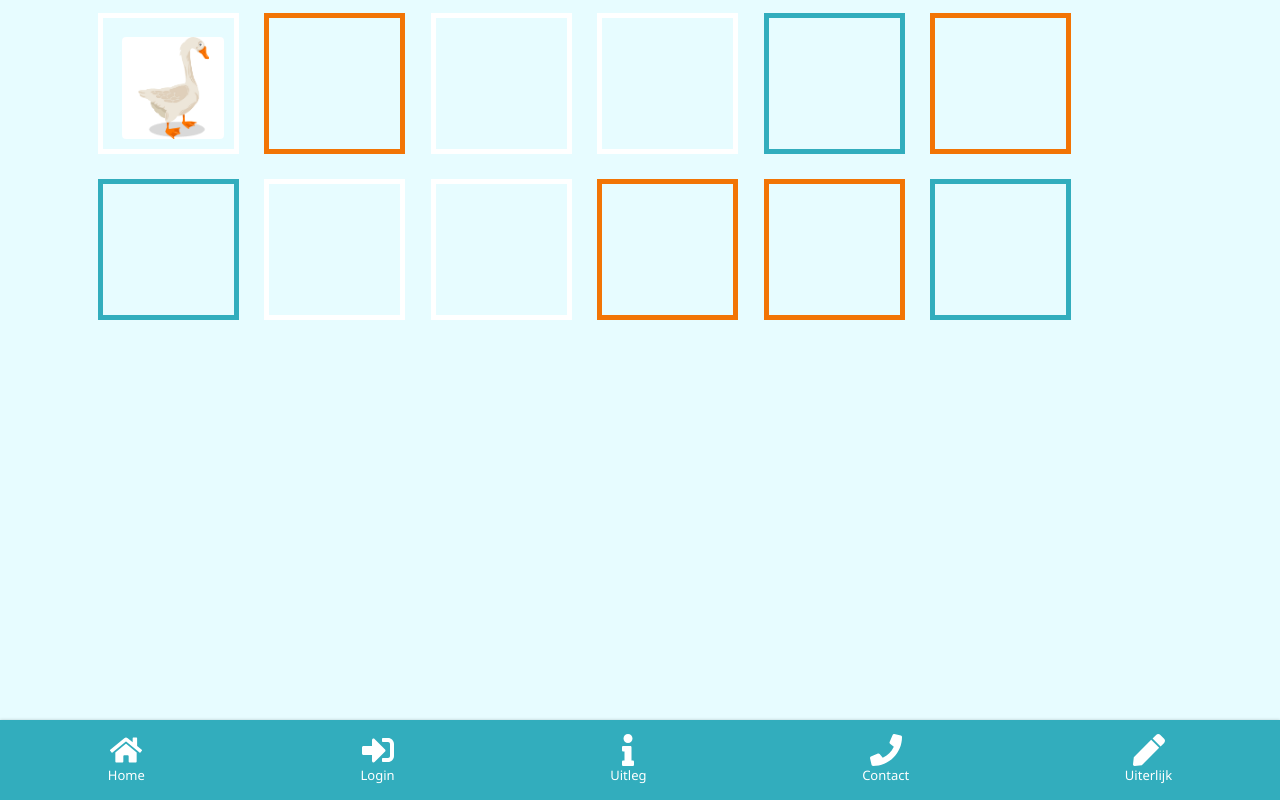
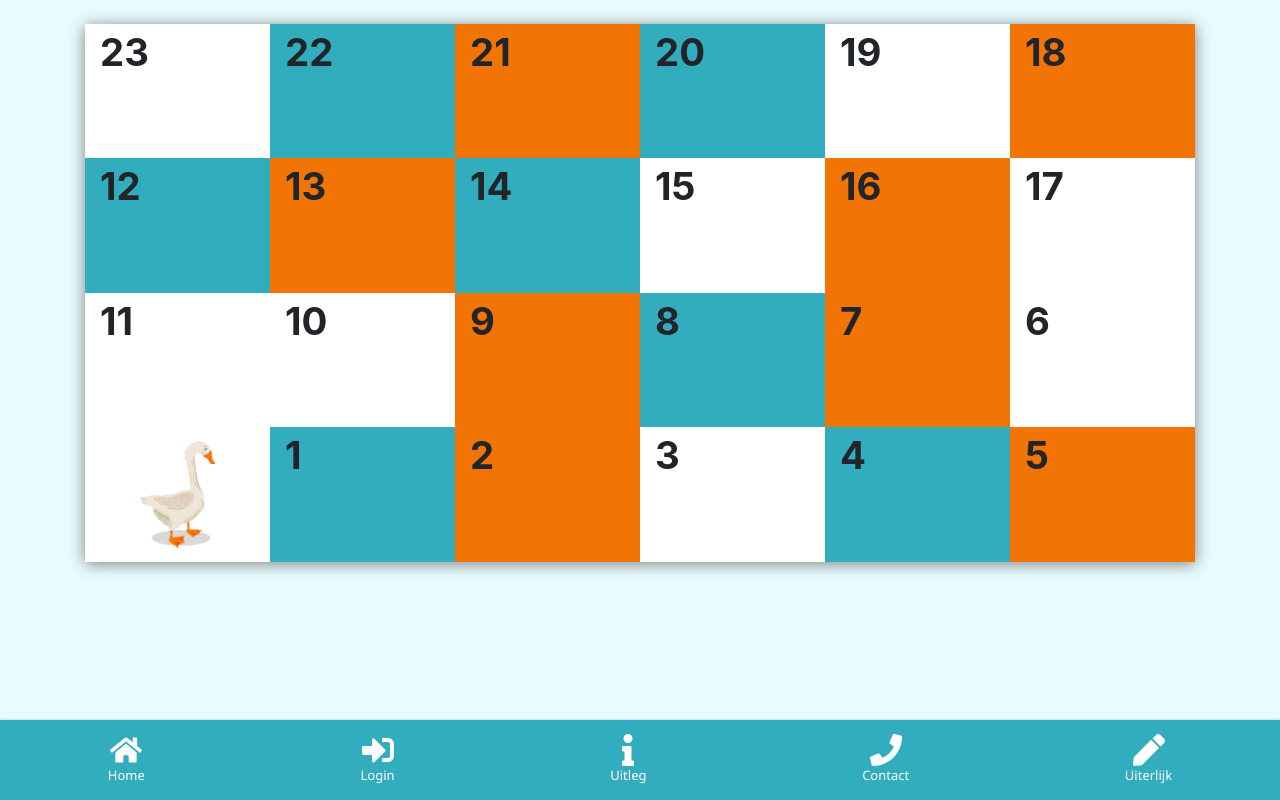
Before and after one commit to roydbie/Carmony, a React (Create React App) app: page /spelpagina in a window 1280 px wide. Built offline with nearby package versions, Linux system fonts and the light colour scheme.

Commit message:
Spelpagina voorgegeven en random getal toegevoegd

```diff
--- a/src/App.css
+++ b/src/App.css
@@ -42,46 +42,62 @@ body {
 }
 
 .board {
-  display: grid;
-  flex-direction: column;
-
-  width: 11.01vw;
-  height: 11vw;
-
-  background-color: #E7FCFF;
-  border: 2px solid black;
-
-  padding: 1.5vw;
-  margin: 1vw;
-
-  float: left;
+  width: 100%;
+  height: 100%;
+  padding: 0;
+  margin: 0;
 }
 
 .board .card {
-  padding: 15px 25px;
-
+  margin: 0;
+  padding:0;
   cursor: pointer;
-  margin-bottom: 15px;
-  width: 8vw;
-  height: 8vw;
+  width: 80%;
+  margin-left: 10%;
+  top: 10%;
+  height: 80%;
   background-image: url(./img/gans.png);
   background-position: center;
   background-repeat: no-repeat;
   background-size:contain;
-  background-color: white;
-  border: 0px solid black;
+  mix-blend-mode: normal;
+  border: none;
+  outline: none;
+  background-color: transparent;
+
+}
+
+.board p {
+  position:absolute;
+  text-align: center;
+  margin: auto;
+  padding: auto;
+  font-size: 3vw;
+  font-weight: bold;
 }
 
 
+
 .orange {
-  border: 5px solid #f27405;
-  /*background-color: #f27405;*/
+  background-color: #f27405;
 }
 
 .blue {
-  border: 5px solid #32adbd;
+  background-color: #32adbd;
 }
 
 .null {
-  border: 5px solid #ffffff;
+  background-color: #ffffff;
 }
+
+.colll {
+  text-align: center;
+}
+
+.rowww {
+  height: 10.5vw;
+}
+
+.containerrr {
+  box-shadow: 0px 2px 15px grey;
+}
--- a/src/SpelPagina.js
+++ b/src/SpelPagina.js
@@ -1,59 +1,55 @@
 import React from 'react'
-import GansFoto from './img/gans.png'
 import Board from './components/Board'
 import Card from './components/Card'
+import Container from 'react-bootstrap/Container'
+import Row from 'react-bootstrap/Row'
+import Col from 'react-bootstrap/Col'
+
+function getRandomInt(max) {
+  return Math.floor(Math.random() * Math.floor(max));
+}
+
+console.log(getRandomInt(3));
+
 
 export const SpelPagina = () => (
   <div>
-  <Board id="board-1" className="board null">
-    <Card id="card-1" className="card" draggable="true">
+  <br/>
+    <Container className="containerrr">
+      <Row className="rowww">
+        <Col className="colll null"><Board id="24" className="board"><p>23</p></Board></Col>
+        <Col className="colll blue"><Board id="23" className="board"><p>22</p></Board></Col>
+        <Col className="colll orange"><Board id="22" className="board"><p>21</p></Board></Col>
+        <Col className="colll blue"><Board id="21" className="board"><p>20</p></Board></Col>
+        <Col className="colll null"><Board id="20" className="board"><p>19</p></Board></Col>
+        <Col className="colll orange"><Board id="19" className="board"><p>18</p></Board></Col>
+      </Row>
+      <Row className="rowww">
+        <Col className="colll blue"><Board id="13" className="board"><p>12</p></Board></Col>
+        <Col className="colll orange"><Board id="14" className="board"><p>13</p></Board></Col>
+        <Col className="colll blue"><Board id="15" className="board"><p>14</p></Board></Col>
+        <Col className="colll null"><Board id="16" className="board"><p>15</p></Board></Col>
+        <Col className="colll orange"><Board id="17" className="board"><p>16</p></Board></Col>
+        <Col className="colll null"><Board id="18" className="board"><p>17</p></Board></Col>
+      </Row>
+      <Row className="rowww">
+        <Col className="colll null "><Board id="12" className="board"><p>11</p></Board></Col>
+        <Col className="colll null"><Board id="11" className="board"><p>10</p></Board></Col>
+        <Col className="colll orange"><Board id="10" className="board"><p>9</p></Board></Col>
+        <Col className="colll blue"><Board id="9" className="board"><p>8</p></Board></Col>
+        <Col className="colll orange"><Board id="8" className="board"><p>7</p></Board></Col>
+        <Col className="colll null"><Board id="7" className="board"><p>6</p></Board></Col>
+      </Row>
 
-    </Card>
-  </Board>
-
-  <Board id="board-2" className="board orange">
-
-  </Board>
-
-  <Board id="board-3" className="board null">
-
-  </Board>
-
-  <Board id="board-4" className="board null">
-
-  </Board>
-
-  <Board id="board-5" className="board blue">
-
-  </Board>
-
-  <Board id="board-6" className="board orange">
-
-  </Board>
-
-  <Board id="board-7" className="board blue">
-
-  </Board>
-
-  <Board id="board-8" className="board null">
-
-  </Board>
-
-  <Board id="board-9" className="board null">
-
-  </Board>
-
-  <Board id="board-10" className="board orange">
-
-  </Board>
-
-  <Board id="board-11" className="board orange">
-
-  </Board>
-
-  <Board id="board-12" className="board blue">
-
-  </Board>
+      <Row className="rowww">
+        <Col className="colll null"><Board id="1" className="board"><Card id="card-1" className="card" draggable="true"></Card></Board></Col>
+        <Col className="colll blue"><Board id="2" className="board"><p>1</p></Board></Col>
+        <Col className="colll orange"><Board id="3" className="board"><p>2</p></Board></Col>
+        <Col className="colll null"><Board id="4" className="board"><p>3</p></Board></Col>
+        <Col className="colll blue"><Board id="5" className="board"><p>4</p></Board></Col>
+        <Col className="colll orange"><Board id="6" className="board"><p>5</p></Board></Col>
+      </Row>
+    </Container>
 
   </div>
 
--- a/src/components/Board.js
+++ b/src/components/Board.js
@@ -1,4 +1,8 @@
 import React from 'react'
+
+function getRandomInt(max) {
+  return Math.floor(Math.random() * Math.floor(max));
+}
 
 function Board (props) {
 const drop = e => {
@@ -7,6 +11,12 @@ const drop = e => {
 
   const card = document.getElementById(card_id);
   card.style.display = 'block';
+  var divnum = 3;
+  var divstring = '' + divnum;
+  if (props.id === divstring) {
+    console.log(getRandomInt(3));
+    console.log('het nummer hierboven was een test.');
+  }
 
   e.target.appendChild(card);
 
--- a/src/components/Card.js
+++ b/src/components/Card.js
@@ -6,6 +6,8 @@ function Card (props) {
     const target = e.target;
 
     e.dataTransfer.setData('card_id', target.id);
+
+    console.log(target.id);
 
     setTimeout(() => {
       target.style.display = "none";
```
